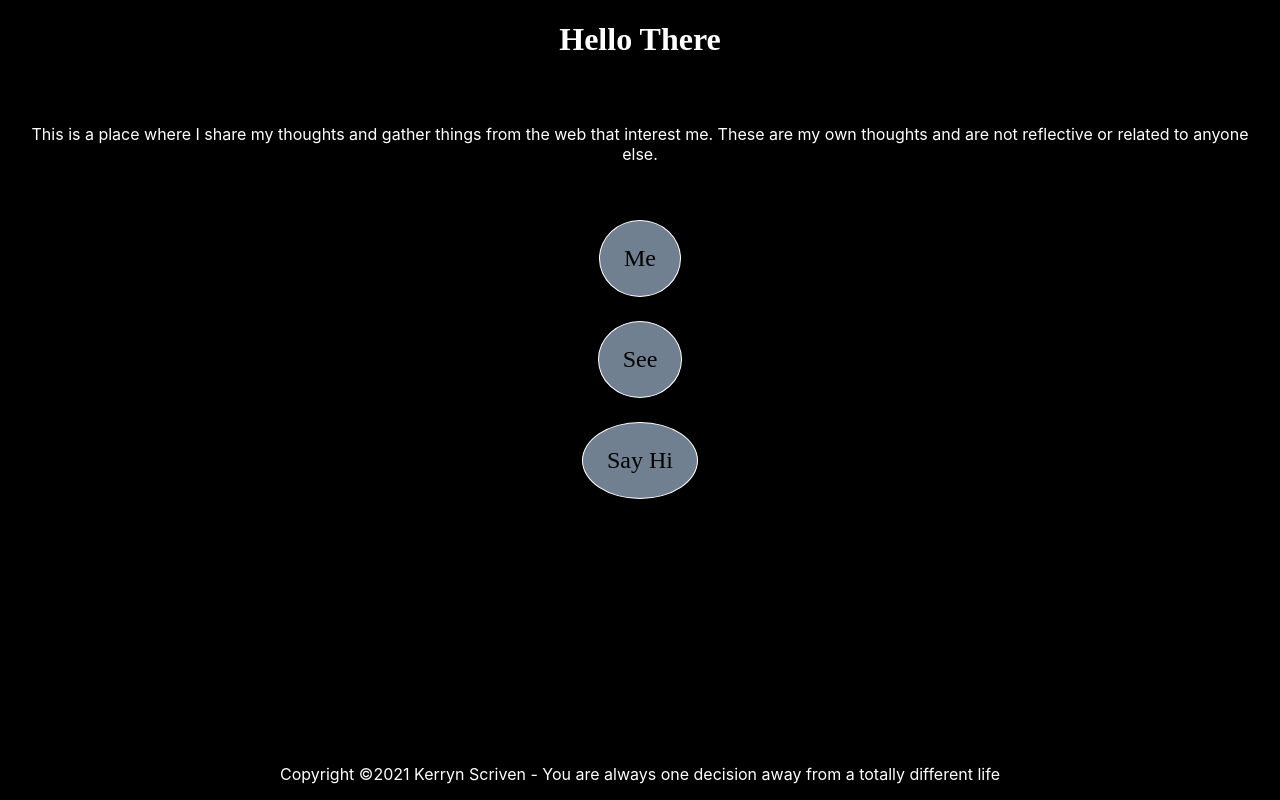
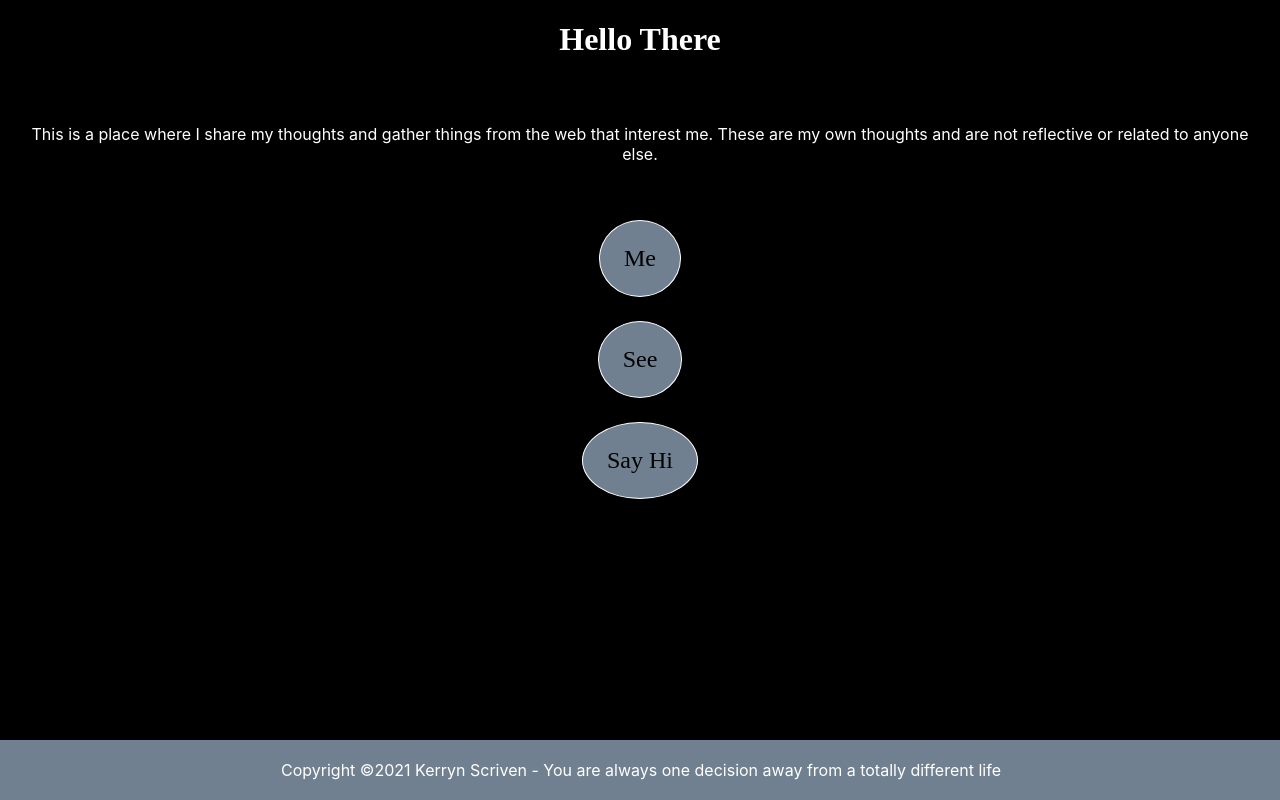
Before and after one commit to KScriven/cv-react, a React (Create React App) app: page / in a window 1280 px wide. Built offline with nearby package versions, Linux system fonts and the light colour scheme; no server answers; a web font is replaced by a local one.

Commit message:
Update to graphql queries

```diff
--- a/src/App.css
+++ b/src/App.css
@@ -1,4 +1,4 @@
-.container {
+html {
   position: relative;
   min-height: 100vh;
 }
@@ -11,14 +11,12 @@ main div {
   display: flex;
   flex-direction: column;
   align-items: center;
-  padding: 1.75rem;
 }
 
 button {
   font-family: 'Rampart One', cursive;
   background-color: slategray;
   color: black;
-  margin: 0.75rem;
   padding: 1.5rem;
   font-size: 1.5rem;
   border-radius: 75%;
@@ -33,5 +31,8 @@ button:hover {
 footer {
   position: absolute;
   bottom: 0;
+  left: 0;
   width: 100%;
+  padding: 4px 1px;
+  background: slategrey;
 }
--- a/src/App.js
+++ b/src/App.js
@@ -9,7 +9,7 @@ class App extends Component {
           <h1>Hello There</h1>
         </header>
         <main>
-          <div class="main-content">
+          <div className="main-content">
             <p>
               This is a place where I share my thoughts and gather things from the web
               that interest me. These are my own thoughts and are not reflective or
@@ -22,11 +22,9 @@ class App extends Component {
             </div>
           </div>
         </main>
-        <div>
-          <footer>
-            <p>Copyright &copy;2021 Kerryn Scriven - You are always one decision away from a totally different life</p>
-          </footer>
-        </div>
+        <footer>
+          <p>Copyright &copy;2021 Kerryn Scriven - You are always one decision away from a totally different life</p>
+        </footer>
       </>
     );
   }
--- a/src/contact.js
+++ b/src/contact.js
@@ -4,8 +4,6 @@ import { GET_CONTACT } from './queries'
 
 function SayHi() {
   const { loading, data, error } = useQuery(GET_CONTACT);
-
-  console.log('data', data);
 
   if (loading) return "Loading...";
 
@@ -14,13 +12,9 @@ function SayHi() {
   return (
     <div>
       <header>
-        <h1>Component Communications</h1>
+        <h2>Component Communications 👄</h2>
       </header>
-      <main class="main-content">
-        <p>Speak with me</p>
-        <p>{data.emailAddress}</p>
-        <p>{data.linkedIn}</p>
-      </main>
+      <p>You are welcome to email me at: {data.emailAddress} or if its work related drop me a DM on LinkedIn: {data.linkedIn}</p>
     </div>
   );
 }
--- a/src/me.js
+++ b/src/me.js
@@ -12,11 +12,9 @@ function Me() {
   return (
     <div>
       <header>
-        <h1>Component Type</h1>
+        <h2>Component Type</h2>
       </header>
-      <main className="main-content">
-        <p>{data.intro}</p>
-      </main>
+      <p>{data.intro}</p>
     </div>
   )
 };
--- a/src/queries.js
+++ b/src/queries.js
@@ -8,14 +8,12 @@ const GET_INTRO = gql`
 
 const GET_CONTACT = gql`
   {
-    contact {
-      emailAddress,
-
-    }
+    emailAddress
+    linkedIn
   }
 `;
 
 export {
   GET_INTRO,
-  GET_CONTACT
+  GET_CONTACT,
 }
--- a/src/see.js
+++ b/src/see.js
@@ -5,11 +5,9 @@ class See extends Component {
     return (
       <div>
         <header>
-          <h1>Component Capabilities</h1>
+          <h2>Component Capabilities</h2>
         </header>
-        <main class="main-content">
-          <p>This is a place where I share my interests</p>
-        </main>
+        <p>This is a place where I share my interests</p>
       </div>
     );
   }
```
